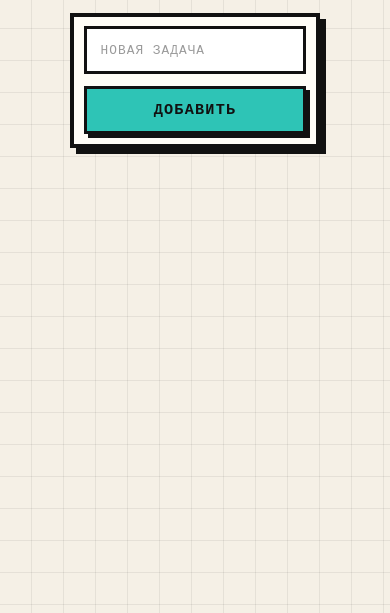
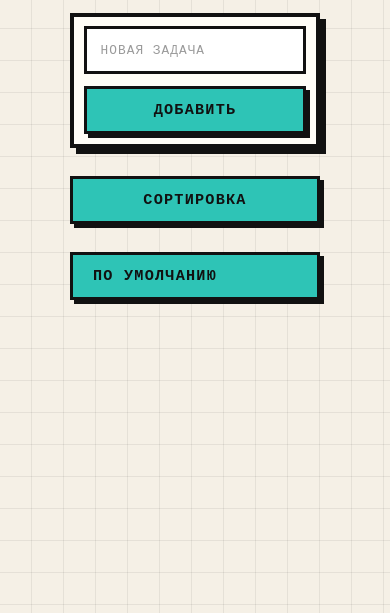
Before and after one commit to VladimirGene/js-practice, a plain HTML site: page index.html in a window 390 px wide. Shown: the part 231-844 px from the top of the page. Drawn offline with Linux system fonts and the light colour scheme.

Commit message:
Добавление функционала сортировки заданий

```diff
--- a/index.html
+++ b/index.html
@@ -59,6 +59,8 @@
 				/>
 				<button class="add-btn js-btn-todo">Добавить</button>
 			</div>
+			<button class="add-btn js-btn-sort">Сортировка</button>
+			<p class="add-btn js-status-sort">Не отсортированы</p>
 			<ul class="task-list js-list"></ul>
 		</div>
 
--- a/list_task.js
+++ b/list_task.js
@@ -19,17 +19,32 @@ class ListTask {
 		this.input = document.querySelector('.js-input')
 		this.button = document.querySelector('.js-btn-todo')
 		this.list = document.querySelector('.js-list')
+		this.btnSort = document.querySelector('.js-btn-sort')
+		this.statusSort = document.querySelector('.js-status-sort')
 
 		this.todos = this.getTodosToLocalStorage() || []
 		this.nextId = this.todos.length
 			? Math.max(...this.todos.map(t => t.id)) + 1
 			: 1
+		this.sortMode = 'default'
+		this.sortLabels = {
+			default: 'По умолчанию',
+			activeFirst: 'Сначала невыполненные',
+			doneFirst: 'Сначала выполненные',
+		}
 		this.init()
 	}
 
 	init() {
 		this.button.addEventListener('click', () => this.createTodo())
 		this.list.addEventListener('click', event => this.handleListClick(event))
+		this.btnSort.addEventListener('click', () => this.toggleSort())
+		this.renderTodo()
+	}
+
+	toggleSort() {
+		const modes = ['default', 'activeFirst', 'doneFirst']
+		this.sortMode = modes[(modes.indexOf(this.sortMode) + 1) % modes.length]
 		this.renderTodo()
 	}
 
@@ -45,8 +60,8 @@ class ListTask {
 		const li = event.target.closest('.js-todo')
 		if (!li) return
 
+		const id = Number(li.dataset.id)
 		const deleteButton = event.target.closest('.js-close-btn')
-		const id = Number(li.dataset.id)
 
 		if (deleteButton) {
 			this.deleteTodo(id)
@@ -82,8 +97,23 @@ class ListTask {
 	}
 
 	renderTodo() {
+		const sorted = [...this.todos]
 		this.list.innerHTML = ''
-		for (const todo of this.todos) {
+
+		if (this.sortMode === 'default')
+			this.statusSort.textContent = this.sortLabels[this.sortMode]
+
+		if (this.sortMode === 'activeFirst') {
+			sorted.sort((a, b) => Number(a.isCompleted) - Number(b.isCompleted))
+			this.statusSort.textContent = this.sortLabels[this.sortMode]
+		}
+
+		if (this.sortMode === 'doneFirst') {
+			sorted.sort((a, b) => Number(b.isCompleted) - Number(a.isCompleted))
+			this.statusSort.textContent = this.sortLabels[this.sortMode]
+		}
+
+		for (const todo of sorted) {
 			const li = document.createElement('li')
 			li.classList.add('todos', 'js-todo')
 			li.classList.toggle('done', todo.isCompleted)
```
